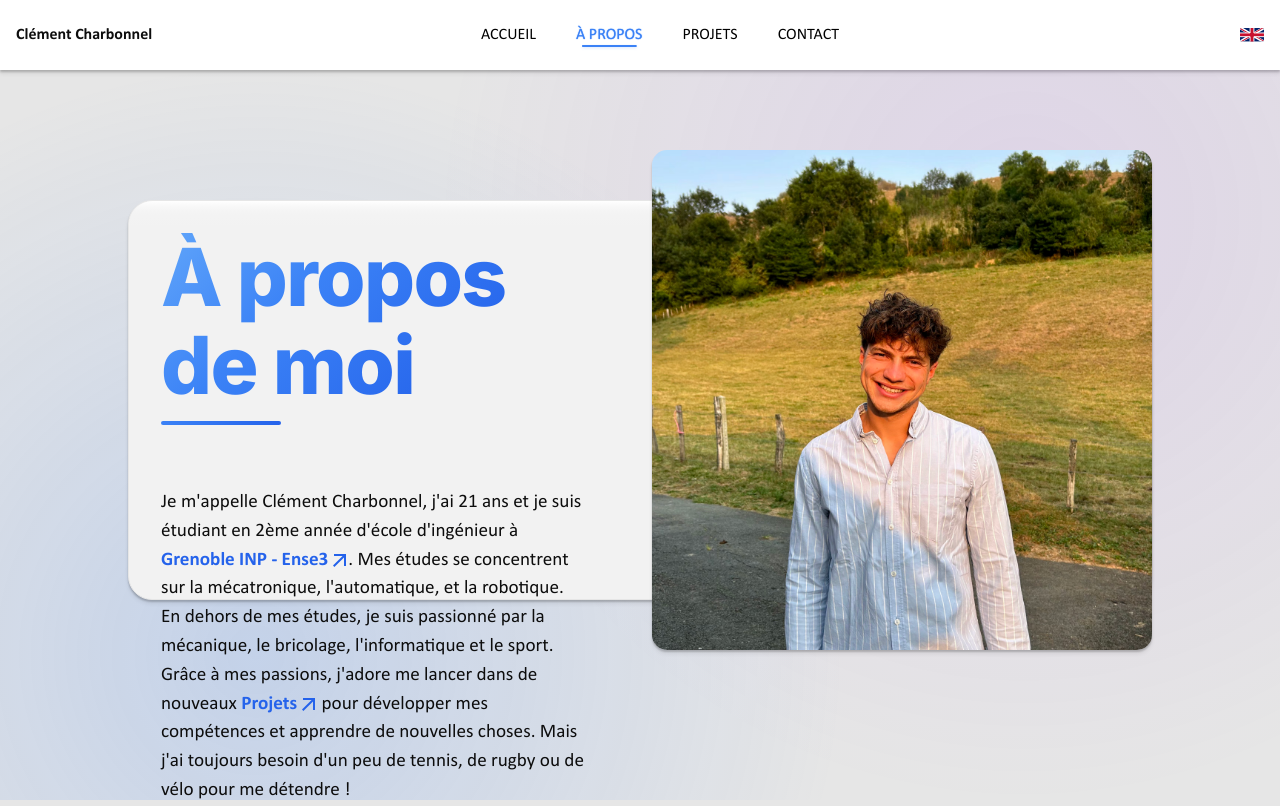
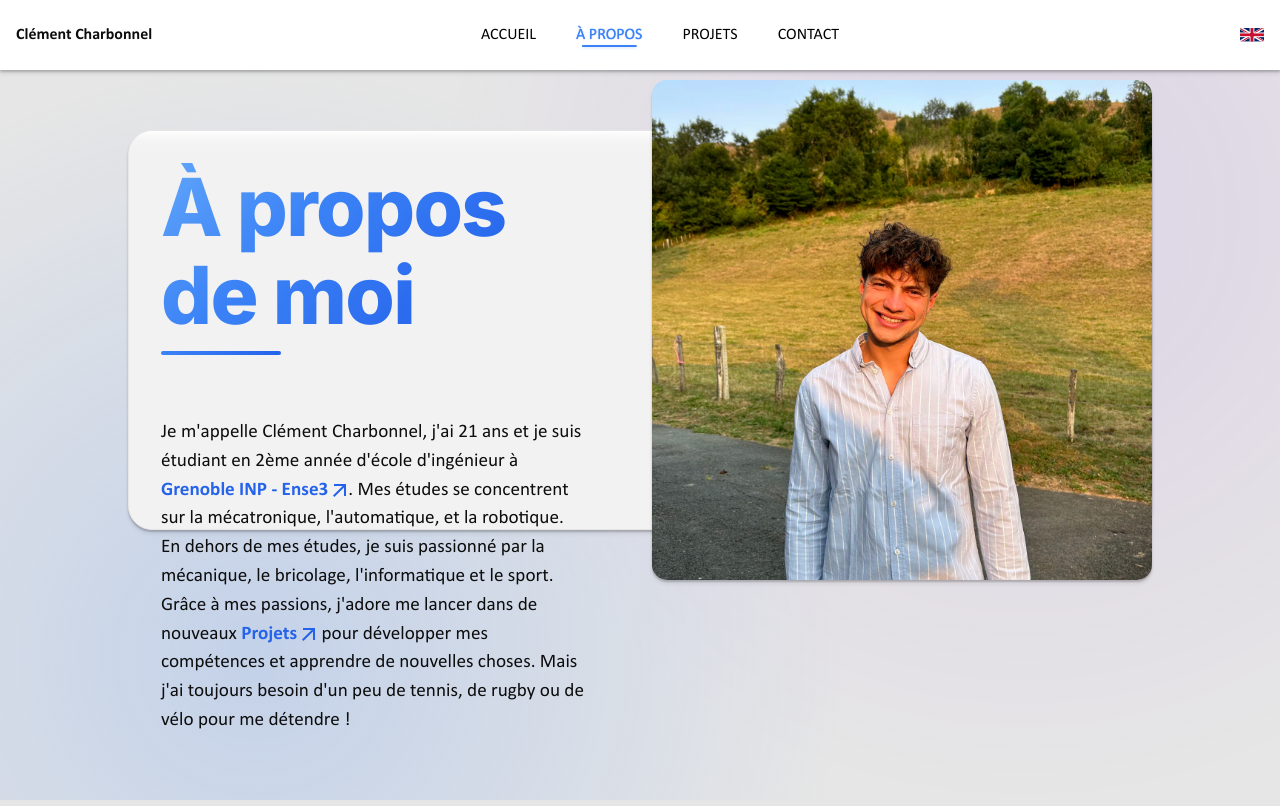
Before and after one commit to Clement38420/portfolio, a Vue app: page /about in a window 1280 px wide. Built offline with nearby package versions, Linux system fonts and the light colour scheme.

Commit message:
fix(NavBar): change position to fixed for better layout
Updated the navbar to be fixed at the top, ensuring it remains visible during scrolling.

```diff
--- a/src/components/NavBar.vue
+++ b/src/components/NavBar.vue
@@ -52,7 +52,9 @@ nav {
   box-shadow: var(--card-shadow);
   display: flex;
   justify-content: space-around;
-  position: relative;
+  position: fixed;
+  inset: 0 0 auto 0;
+  z-index: 1000;
 }
 
 nav * {
```
